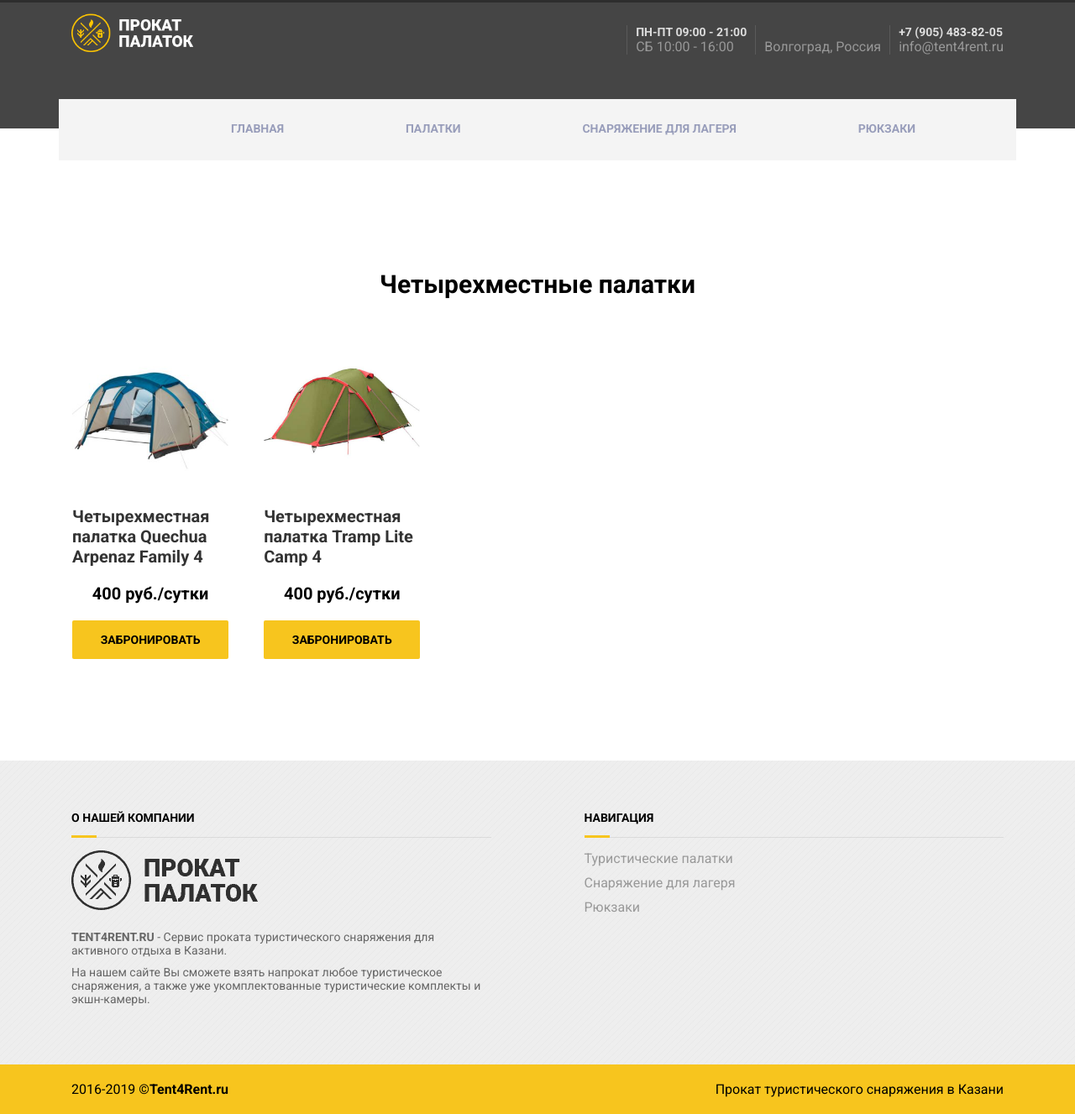
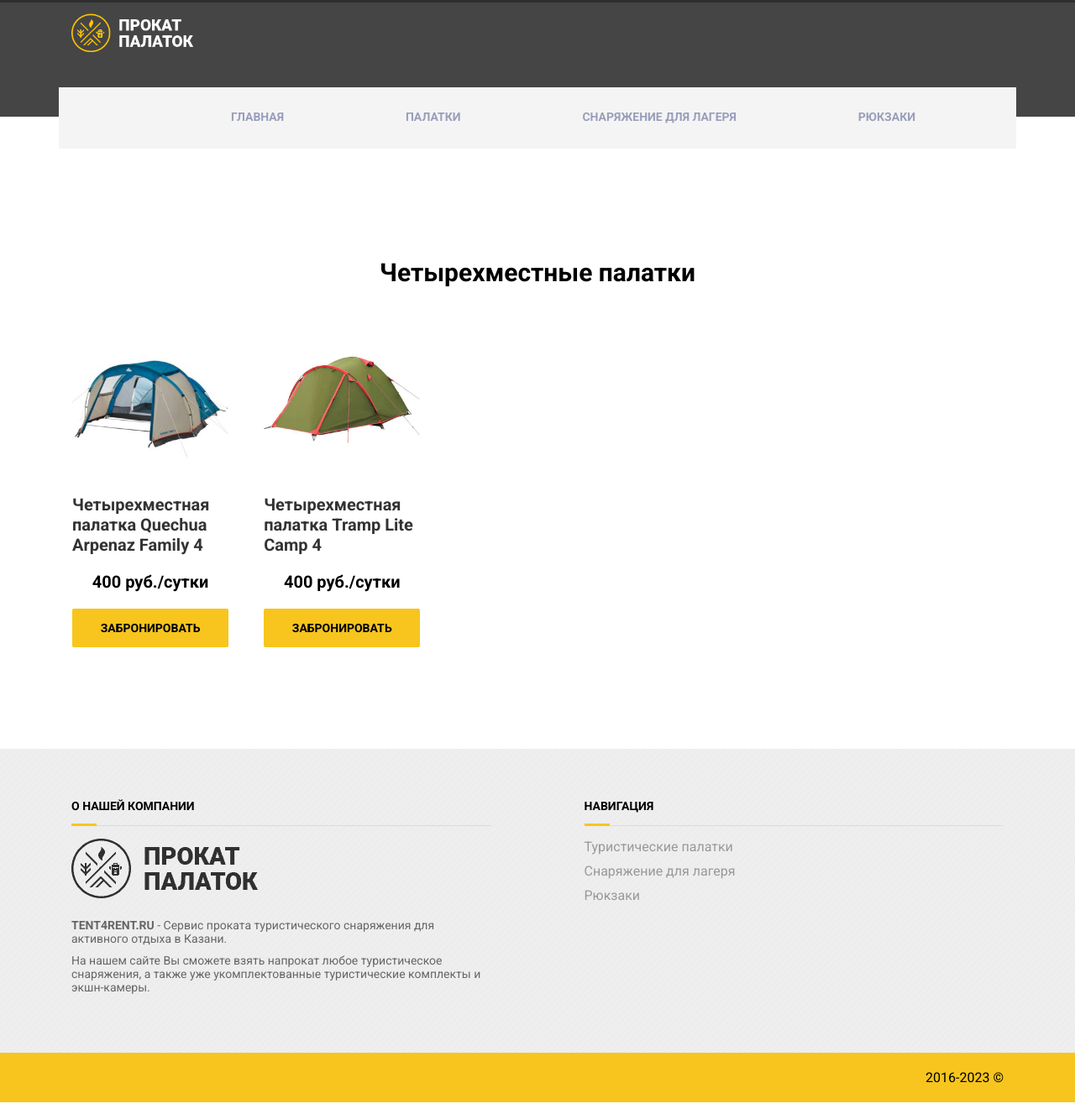
Before and after one commit to RinatR/tent4rent_prod, a plain HTML site: page four_tents.html in a window 1280 px wide. Shown: the part 32-1359 px from the top of the page at 84% size. Drawn offline with Linux system fonts and the light colour scheme.

Commit message:
Update four_tents.html

```diff
--- a/four_tents.html
+++ b/four_tents.html
@@ -37,21 +37,6 @@
         <div class="layout-center">
           <a href="index.html"><img src="img/logo.png" alt="Логотип"></a>
           <button class="hamburger"></button>
-          <div class="page-header__middle-items">
-            <div class="page-header__middle-item page-header__middle-item--schedule">
-              <span class="page-header__middle-item-title">ПН-ПТ 09:00 - 21:00</span>
-              <span class="page-header__middle-item-subtitle">СБ 10:00 - 16:00</span>
-            </div>
-            <div class="page-header__middle-item page-header__middle-item--address">
-              <span class="page-header__middle-item-title">ул.Багратиона, 35</span>
-              <span class="page-header__middle-item-subtitle">Волгоград, Россия</span>
-            </div>
-            <div class="page-header__middle-item page-header__middle-item--contact-info">
-              <span class="page-header__middle-item-title">+7 (905) 483-82-05</span>
-              <span class="page-header__middle-item-subtitle">info@tent4rent.ru</span>
-            </div>
-           <!--  <div class="page-header__middle-item page-header__middle-item--socials"></div> -->
-          </div>
         </div>
       </div>
       <ul class="menu">
@@ -142,9 +127,7 @@
       </div>
       <div class="page-footer__bottom">
         <div class="layout-center">
-          <span>2016-2019 &#169;</span>
-          <strong>Tent4Rent.ru</strong>
-          <span> Прокат туристического снаряжения в Казани</span>
+          <span>2016-2023 &#169;</span>
         </div>
       </div>
     </footer>
```
